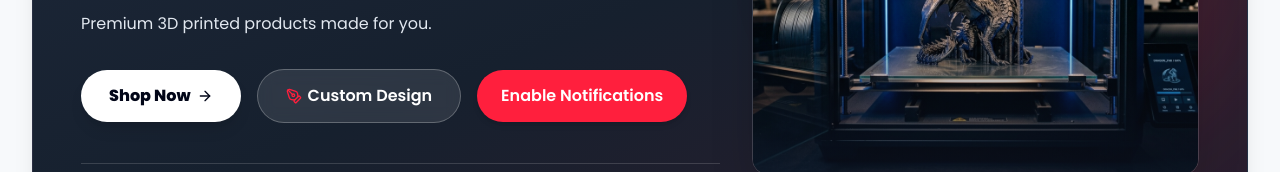
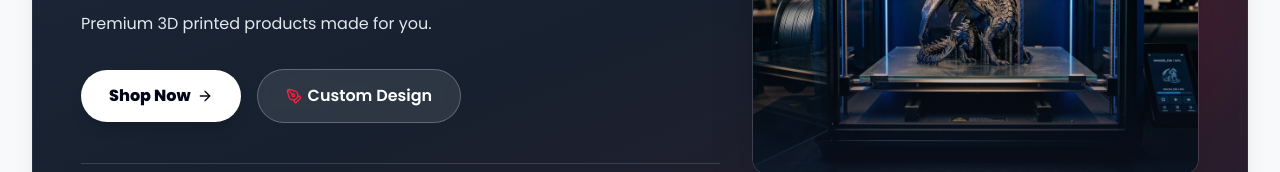
Before and after one commit to mohamed1160/MIXO, a React (Vite) app: page / in a window 1280 px wide. Shown: the part 376-548 px from the top of the page. Built offline with nearby package versions, Linux system fonts and the light colour scheme; no server answers; the database is empty; a web font is replaced by a local one.

Commit message:
chore: remove temporary Enable Notifications UI button from Home page

```diff
--- a/src/pages/Home/index.jsx
+++ b/src/pages/Home/index.jsx
@@ -20,7 +20,6 @@ import ProductCard from "../../components/ProductCard";
 import { useSEO } from "../../hooks/useSEO";
 import JsonLd, { buildWebSiteSchema, buildFAQSchema } from "../../components/seo/JsonLd";
 import { SITE_URL, SITE_NAME } from "../../config/seo";
-import { requestNotificationPermission } from "../../notifications";
 
 // Assets
 import heroDragonImg from "../../assets/images/3dprint/hero_dragon.jpg";
@@ -33,16 +32,6 @@ export default function Home() {
 
   // ── SEO ──
   useSEO();
-
-  const enableNotifications = async () => {
-    try {
-      const token = await requestNotificationPermission();
-
-      console.log("FCM TOKEN:", token);
-    } catch (error) {
-      console.error("Notification error:", error);
-    }
-  };
 
   const [products, setProducts] = useState([]);
   const [isLoading, setIsLoading] = useState(true);
@@ -296,13 +285,6 @@ export default function Home() {
                     <span>{isRTL ? "تصميم خاص" : "Custom Design"}</span>
                   </button>
                 </Link>
-
-                <button
-                  onClick={enableNotifications}
-                  className="bg-[#FF1F3D] hover:bg-[#E01935] text-white font-semibold px-4 py-2.5 sm:px-6 sm:py-3.5 rounded-full text-xs sm:text-base transition-all duration-300 shadow-md hover:scale-105 active:scale-95 flex items-center justify-center gap-1.5"
-                >
-                  Enable Notifications
-                </button>
               </div>
 
               {/* Feature Badges under Hero */}
```
